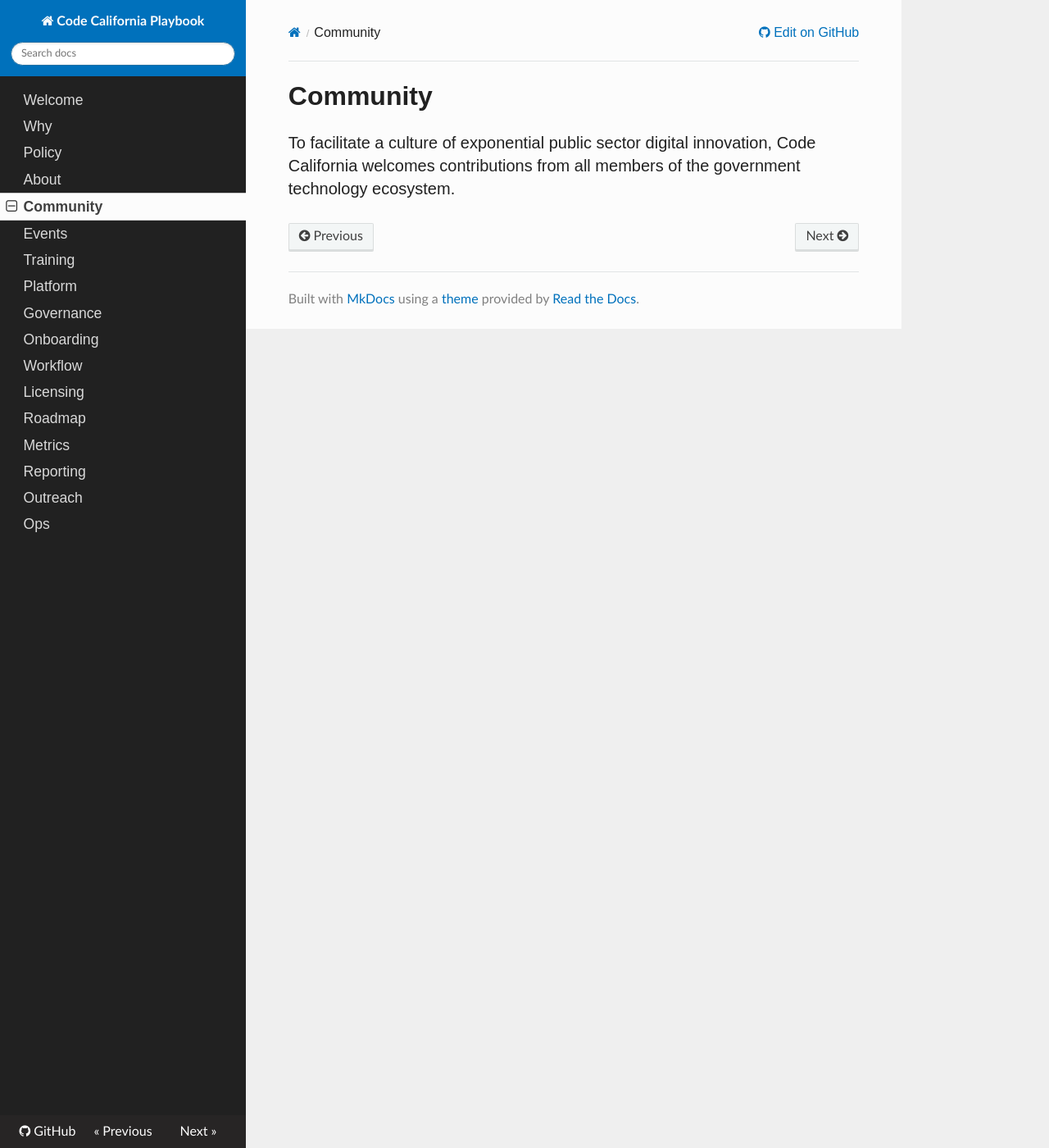
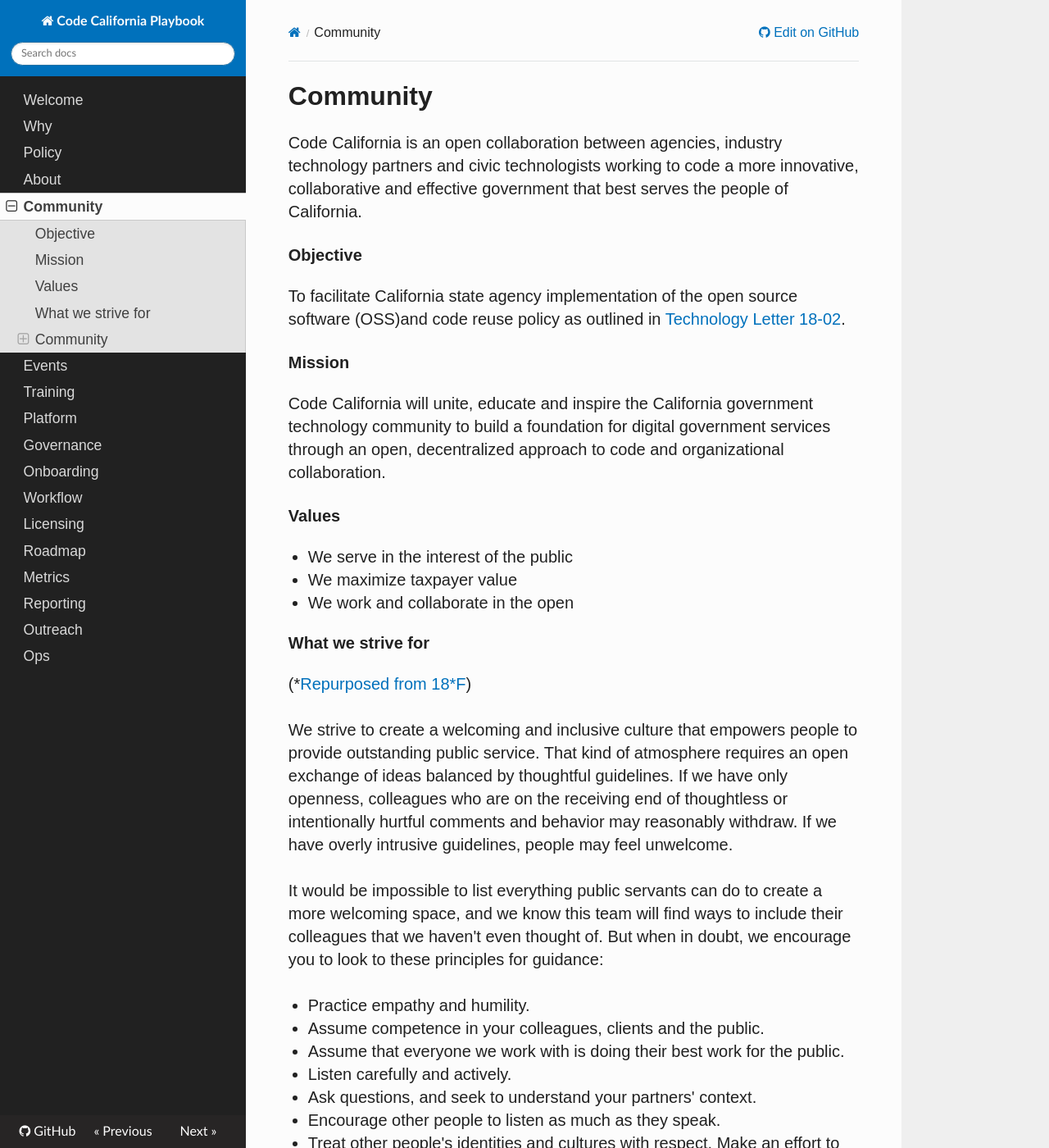
Before and after one commit to CA-CODE-Works/playbook, an MkDocs documentation site: the page built from docs/community.md, in a window 1280 px wide and 1400 px high. Shown: the whole window at 82% size. Built offline with MkDocs 1.6.1, drawn with Linux system fonts in a browser that asks for light colours; nearby versions of some CDN libraries; old or Windows-style settings are respelled for this version of MkDocs; some of the changed text lies outside the part shown.

Commit message:
Update community.md

```diff
--- a/docs/community.md
+++ b/docs/community.md
@@ -1,3 +1,127 @@
 # Community
 
+Code California is an open collaboration between agencies, industry technology partners and civic technologists working to code a more innovative, collaborative and effective government that best serves the people of California.
+
+### Objective
+
+To facilitate California state agency implementation of the open source software (OSS)and code reuse policy as outlined in [Technology Letter 18-02](https://docs.google.com/document/d/1hXYzV_KW49epVuj9EuUGP1hNNARRMf_yVi1Uz5XX_oI/edit#heading=h.urh5wmrr4rhi).
+
+### Mission
+
+Code California will unite, educate and inspire the California government technology community to build a foundation for digital government services through an open, decentralized approach to code and organizational collaboration.
+
+### Values
+
+* We serve in the interest of the public
+
+* We maximize taxpayer value
+
+* We work and collaborate in the open
+
+### What we strive for
+
+(*[Repurposed from 18*F](https://18f.gsa.gov/code-of-conduct/#what-we-strive-for))
+
+We strive to create a welcoming and inclusive culture that empowers people to provide outstanding public service. That kind of atmosphere requires an open exchange of ideas balanced by thoughtful guidelines. If we have only openness, colleagues who are on the receiving end of thoughtless or intentionally hurtful comments and behavior may reasonably withdraw. If we have overly intrusive guidelines, people may feel unwelcome.
+
+It would be impossible to list everything public servants can do to create a more welcoming space, and we know this team will find ways to include their colleagues that we haven't even thought of. But when in doubt, we encourage you to look to these principles for guidance:
+
+* Practice empathy and humility.
+
+* Assume competence in your colleagues, clients and the public.
+
+* Assume that everyone we work with is doing their best work for the public.
+
+* Listen carefully and actively.
+
+* Ask questions, and seek to understand your partners' context.
+
+* Encourage other people to listen as much as they speak.
+
+* Treat other people's identities and cultures with respect. Make an effort to say people's names correctly and refer to them by their chosen pronouns.
+
+## Community
+
 To facilitate a culture of exponential public sector digital innovation, Code California welcomes contributions from all members of the government technology ecosystem.
+
+### Users
+
+The Code California community works to serve these core user groups:
+
+* The People of California, so that they receive the most efficient, effective digital government services possible.
+
+* California government workforce, so that they can best serve the People of California.
+
+### Members
+
+Code California community members include:
+
+* California state government agencies/employees
+
+* California county/city government agencies/employees
+
+* California technology vendors
+
+* General public designers/developers/technologists
+
+* Technology/Service Delivery-focused nonprofit organizations
+
+### Collaborators
+
+Code California is led collaboratively and actively supported by these California state agencies and initiatives:
+
+* [California Government Operations Agency](https://www.govops.ca.gov/)
+
+* [California Department of Technology](https://cdt.ca.gov/)
+
+    * [Office of Digital Innovation](https://cdt.ca.gov/digital-innovation/)
+
+    * [Digital Web Services Network](https://cdt.ca.gov/dwsn/)
+
+    * Information Technology Executive Council
+
+* [California Health and Human Services Agency](http://www.chhs.ca.gov/Pages/Home.aspx) - Office of Innovation
+
+* California Natural Resources Agency
+
+* California Department of Corrections and Rehabilitation
+
+### Working group
+
+The Code California Working Group is comprised of Code Coordinators from each California state agency. The Code California Working Group is led by the California Department of Technology Code Coordinator.
+
+Working group members perform the following functions:
+
+* Champion open source adoption to California state/local governments
+
+* Serve as Code California community leaders/moderators
+
+* Organize and facilitate Code California open space sessions
+
+* Work to increase project contribution and participation in code.ca.gov
+
+* Review and publish quarterly participation metrics updates
+
+### Product owner
+
+Code California is led by a product owner sponsored by the California Government Operations Agency (acting). The PO is responsible for:
+
+* Translating community input and lessons learned into continuous improvement action items
+
+* Serving as the primary point of contact on general inquiries related to Code California
+
+* Coordinating administrative aspects of Working Group activities
+
+### Code coordinators
+
+Each agency/entity will have a designated code coordinator that:
+
+* Serves as the agency's primary open source point of contact
+
+* Serves as administrator of the agency’s code sharing platform organization account
+
+* Manages the publishing/maintenance of the agency's code.json file
+
+### Resources
+
+* [Partnering with an empowered product owner](https://18f.gsa.gov/partnership-principles/#partnering-with-an-empowered-product-owner ) (18F)
```
